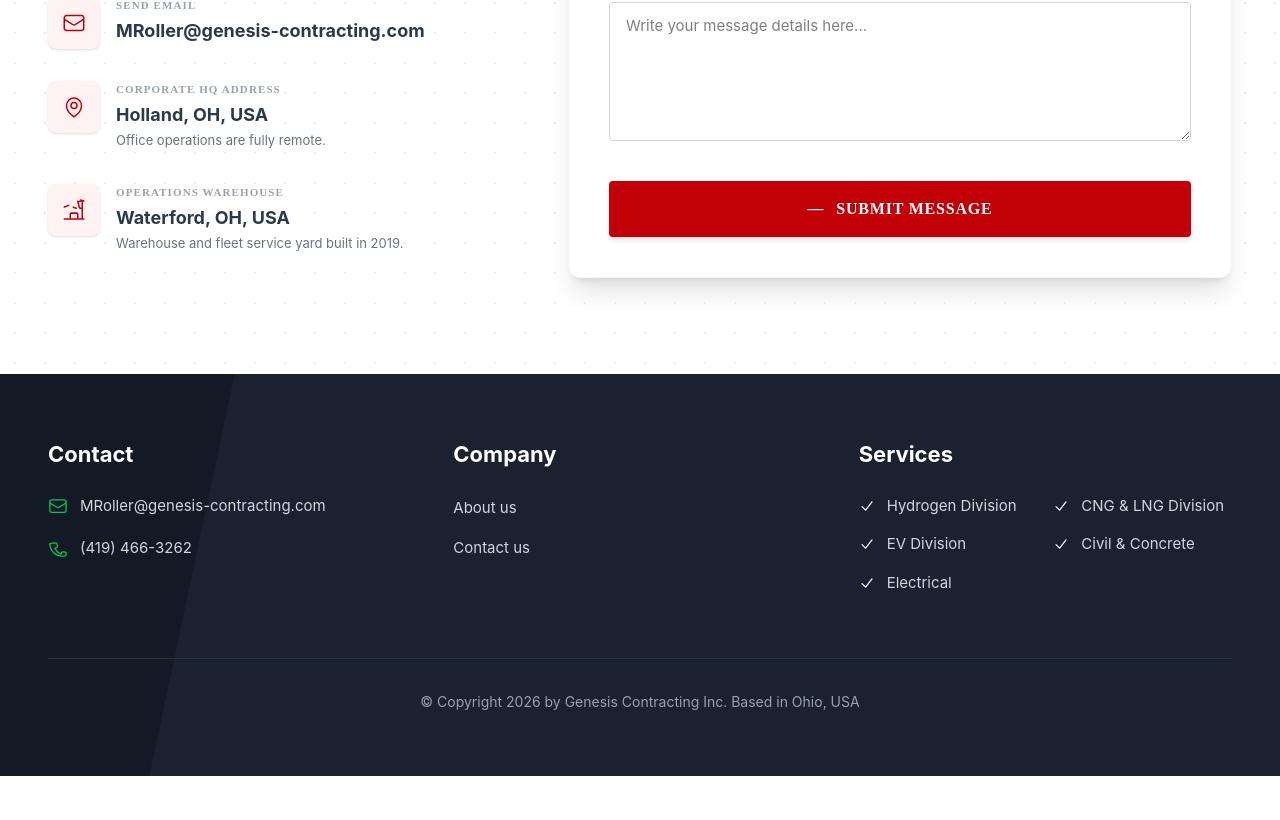
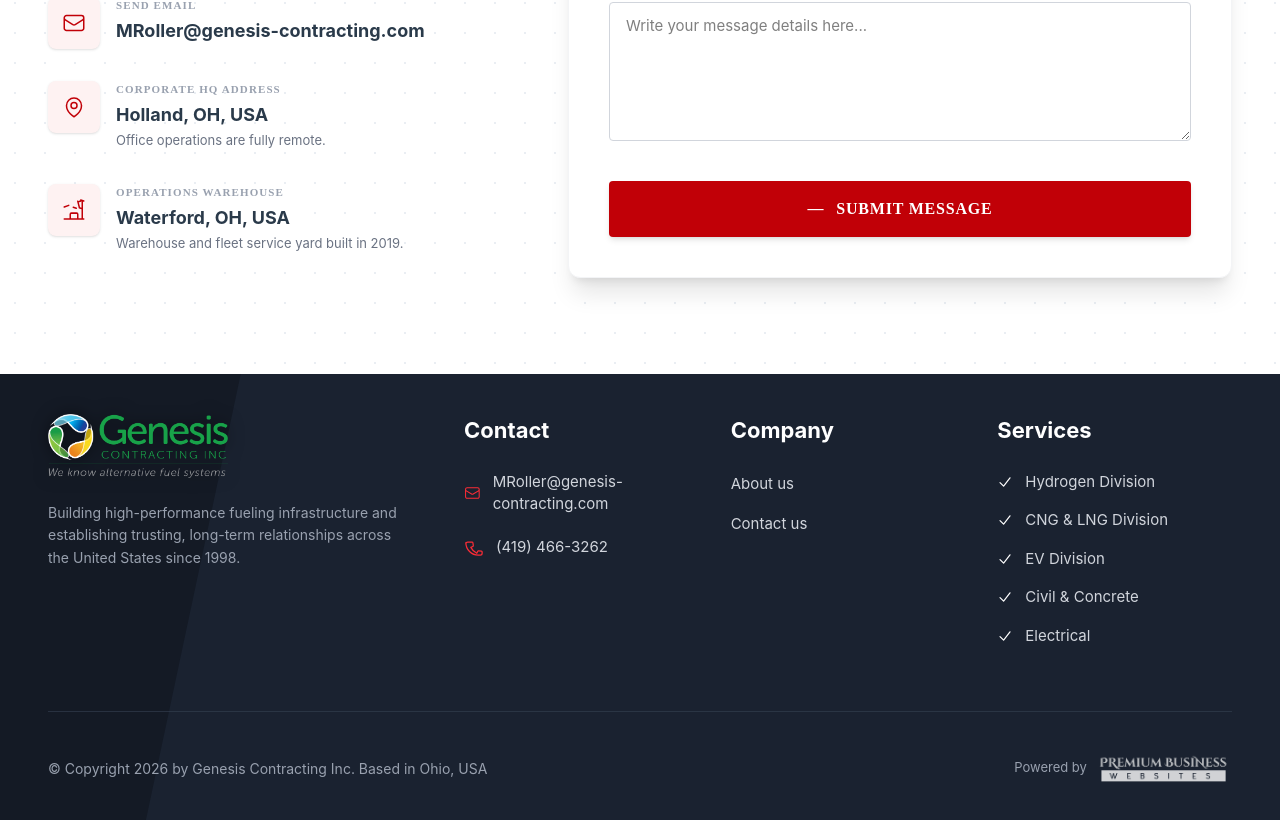
Before and after one commit to deepakbareth/genesis-ui-2, a React (Vite) app: page /genesis-ui-2/contact in a window 1280 px wide. Shown: the part 1352-2172 px from the top of the page. Before the commit the page ends 2128 px from the top, so only its background shows below. Built offline with nearby package versions, Linux system fonts and the light colour scheme.

Commit message:
footer updated

```diff
--- a/src/Components/Layout/Footer.jsx
+++ b/src/Components/Layout/Footer.jsx
@@ -1,4 +1,8 @@
+
+
 import React from 'react';
+import logo from '../../assets/genesisLogo.png';
+import pbw from '../../assets/pbw.png'
 
 // 1. Data Object for the Footer content (Exact match to Genesis screenshot)
 const footerData = {
@@ -23,30 +27,47 @@ const footerData = {
 
 const Footer = () => {
     return (
-        <footer className="relative w-full bg-[#1A2230] text-gray-300 py-16 font-sans overflow-hidden">
+        <footer className="relative w-full bg-[#1A2230] text-gray-300 py-10 font-sans overflow-hidden">
 
             {/* Subtle dark geometric shape on the left background (optional decorative element based on screenshot) */}
             <div className="absolute top-0 left-0 w-64 h-full bg-[#141A25] transform -skew-x-12 -translate-x-16 z-0"></div>
 
             <div className="relative z-10 max-w-[1400px] mx-auto px-6 lg:px-12">
 
-                {/* 4-Column Grid */}
-                <div className="grid grid-cols-1 md:grid-cols-2 lg:grid-cols-3 gap-12 lg:gap-8 mb-16">
+                {/* Main Split Grid */}
+                <div className="grid grid-cols-1 lg:grid-cols-12 gap-12 lg:gap-16 mb-16">
 
-                    {/* Column 1: Contact */}
+                    {/* LEFT COLUMN: Logo & Tagline */}
+                    <div className="lg:col-span-4 flex flex-col items-start gap-4">
+                        <a href="/genesis-ui-2/" className="block">
+                            <img
+                                src={logo}
+                                alt="Genesis Contracting logo"
+                                className="h-16 w-auto drop-shadow-[0_0px_8px_rgba(0,0,0,0.5)]"
+                            />
+                        </a>
+                        <p className="text-[14px] text-gray-400 mt-2 max-w-sm leading-relaxed">
+                            Building high-performance fueling infrastructure and establishing trusting, long-term relationships across the United States since 1998.
+                        </p>
+                    </div>
+
+                    {/* RIGHT COLUMN: Menus and Contact details */}
+                    <div className="lg:col-span-8 grid grid-cols-1 md:grid-cols-3 gap-12 md:gap-8">
+
+                        {/* Sub-column 1: Contact */}
                         <div className="flex flex-col">
                             <h3 className="text-white text-[22px] font-bold mb-6">Contact</h3>
                             <div className="flex flex-col gap-5">
                                 {/* Email */}
                                 <a href={`mailto:${footerData.contact.email}`} className="flex items-center gap-3 hover:text-white transition-colors group">
-                                <svg className="w-5 h-5 text-green-500 group-hover:text-green-400" fill="none" viewBox="0 0 24 24" stroke="currentColor" strokeWidth={1.5}>
+                                    <svg className="w-5 h-5 text-red-500 group-hover:text-red-400" fill="none" viewBox="0 0 24 24" stroke="currentColor" strokeWidth={1.5}>
                                         <path strokeLinecap="round" strokeLinejoin="round" d="M21.75 6.75v10.5a2.25 2.25 0 01-2.25 2.25h-15a2.25 2.25 0 01-2.25-2.25V6.75m19.5 0A2.25 2.25 0 0019.5 4.5h-15a2.25 2.25 0 00-2.25 2.25m19.5 0v.243a2.25 2.25 0 01-1.07 1.916l-7.5 4.615a2.25 2.25 0 01-2.36 0L3.32 8.91a2.25 2.25 0 01-1.07-1.916V6.75" />
                                     </svg>
                                     <span className="text-[15px]">{footerData.contact.email}</span>
                                 </a>
                                 {/* Phone */}
                                 <a href={`tel:${footerData.contact.phone.replace(/[^0-9]/g, '')}`} className="flex items-center gap-3 hover:text-white transition-colors group">
-                                <svg className="w-5 h-5 text-green-500 group-hover:text-green-400" fill="none" viewBox="0 0 24 24" stroke="currentColor" strokeWidth={1.5}>
+                                    <svg className="w-5 h-5 text-red-500 group-hover:text-red-400" fill="none" viewBox="0 0 24 24" stroke="currentColor" strokeWidth={1.5}>
                                         <path strokeLinecap="round" strokeLinejoin="round" d="M2.25 6.75c0 8.284 6.716 15 15 15h2.25a2.25 2.25 0 002.25-2.25v-1.372c0-.516-.351-.966-.864-1.041l-3.286-.481c-.52-.076-1.033.2-1.242.671l-1.01 2.277a16.2 16.2 0 01-7.138-7.138l2.277-1.01c.471-.21.747-.723.671-1.242l-.481-3.286c-.075-.513-.525-.864-1.041-.864H4.5a2.25 2.25 0 00-2.25 2.25z" />
                                     </svg>
                                     <span className="text-[15px]">{footerData.contact.phone}</span>
@@ -54,7 +75,7 @@ const Footer = () => {
                             </div>
                         </div>
 
-                    {/* Column 2: Company */}
+                        {/* Sub-column 2: Company */}
                         <div className="flex flex-col">
                             <h3 className="text-white text-[22px] font-bold mb-6">Company</h3>
                             <ul className="flex flex-col gap-4">
@@ -68,17 +89,15 @@ const Footer = () => {
                             </ul>
                         </div>
 
-                    {/* Column 3: Services */}
-                    {/* Column 3: Services */}
+                        {/* Sub-column 3: Services */}
                         <div className="flex flex-col">
                             <h3 className="text-white text-[22px] font-bold mb-6">Services</h3>
-                        <ul className="grid grid-cols-2 gap-4">
+                            <ul className="flex flex-col gap-4">
                                 {footerData.services.map((service, index) => (
                                     <li key={index} className="flex items-center gap-3">
                                         <svg className="w-4 h-4 text-white shrink-0" fill="currentColor" viewBox="0 0 20 20">
                                             <path fillRule="evenodd" d="M16.704 4.153a.75.75 0 01.143 1.052l-8 10.5a.75.75 0 01-1.127.075l-4.5-4.5a.75.75 0 011.06-1.06l3.894 3.893 7.48-9.817a.75.75 0 011.05-.143z" clipRule="evenodd" />
                                         </svg>
-                                    {/* Clean, professional link construction */}
                                         <a
                                             href={`/genesis-ui-2/services#${service.id}`}
                                             className="text-[15px] hover:text-white transition-colors cursor-pointer"
@@ -90,15 +109,30 @@ const Footer = () => {
                             </ul>
                         </div>
 
-
+                    </div>
 
                 </div>
 
                 {/* Bottom Copyright Section */}
-                <div className="pt-8 border-t border-gray-700/60 flex justify-center text-center">
+                <div className="pt-8 border-t border-gray-700/60 flex flex-col sm:flex-row items-center justify-between gap-4 text-center sm:text-left">
                     <p className="text-[14px] text-gray-400">
                         {footerData.copyright}
                     </p>
+                    <div className="flex items-center gap-2">
+                        <a
+                            href="https://premiumbusinesswebsites.com/"
+                            target="_blank"
+                            rel="noopener noreferrer"
+                            className="flex items-center gap-2 text-[13px] text-gray-400 hover:text-white transition-colors group"
+                        >
+                            <span>Powered by</span>
+                            <img
+                                src={pbw}
+                                alt="Premium Business Websites Logo"
+                                className="h-12 w-auto opacity-80 group-hover:opacity-100 transition-opacity"
+                            />
+                        </a>
+                    </div>
                 </div>
 
             </div>
```
Also changed, not shown: src/assets/pbw.png (added). Lines whose indentation alone changed are shown as unchanged.
